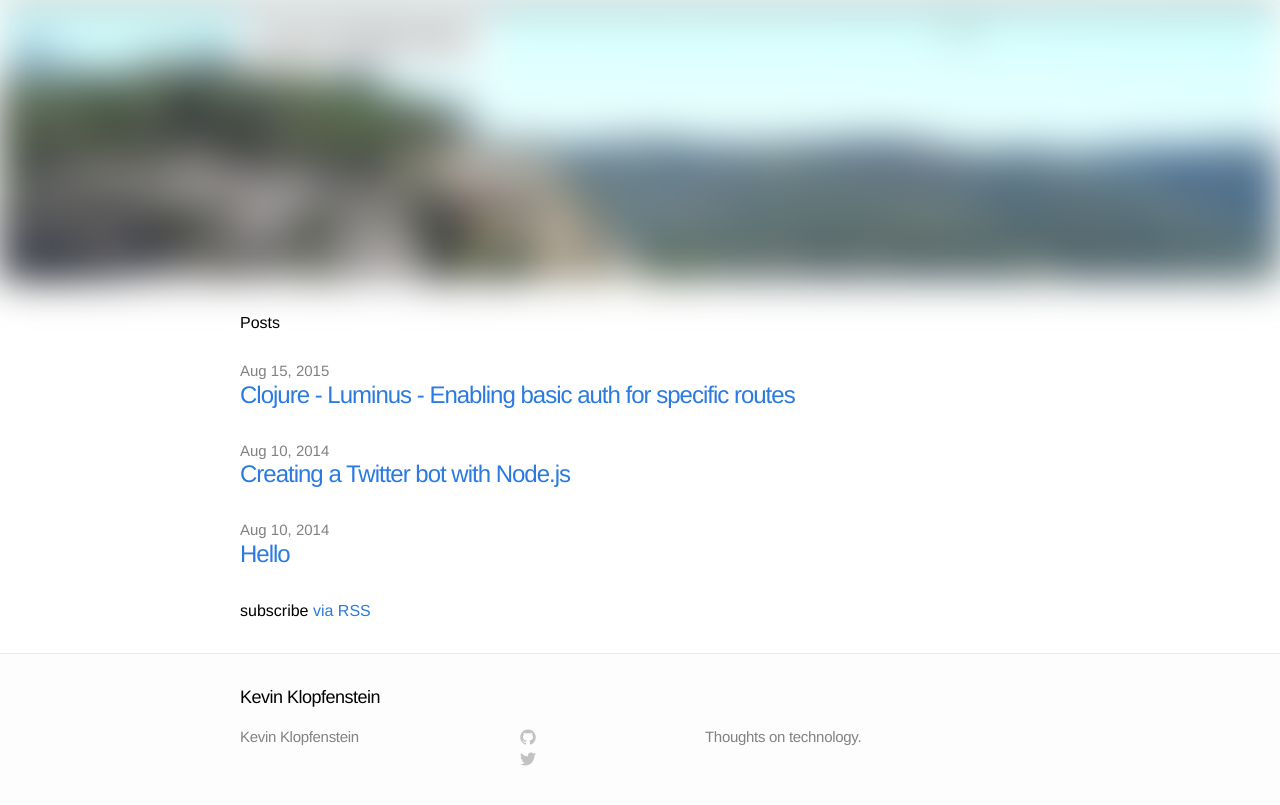
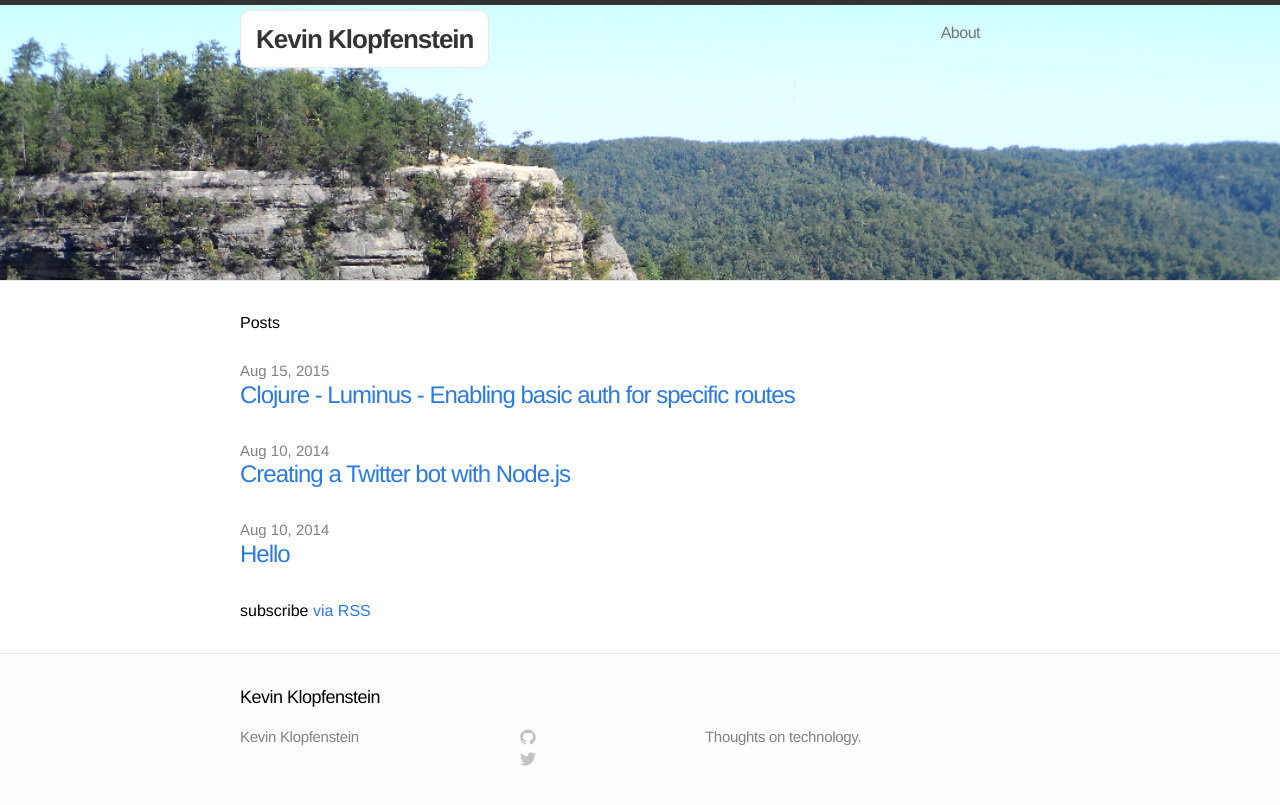
Before and after one commit to kklopfenstein/kklopfenstein.github.io, a Jekyll site: the page built from index.html, in a window 1280 px wide. Shown: the top 805 px of the page. Built offline with Jekyll 4.4.1, drawn with Linux system fonts in a browser that asks for light colours.

Commit message:
Remove blur

```diff
--- a/css/styles.scss
+++ b/css/styles.scss
@@ -6,7 +6,7 @@ header.site-header {
   background-image: url('../images/header_1080.png');
   background-size: cover;
   background-repeat: no-repeat;
-  filter: blur(20px);
+  /* filter: blur(20px); */
   /*-webkit-filter: blur(20px);*/
   min-height: 275px;
   .wrap {
```
